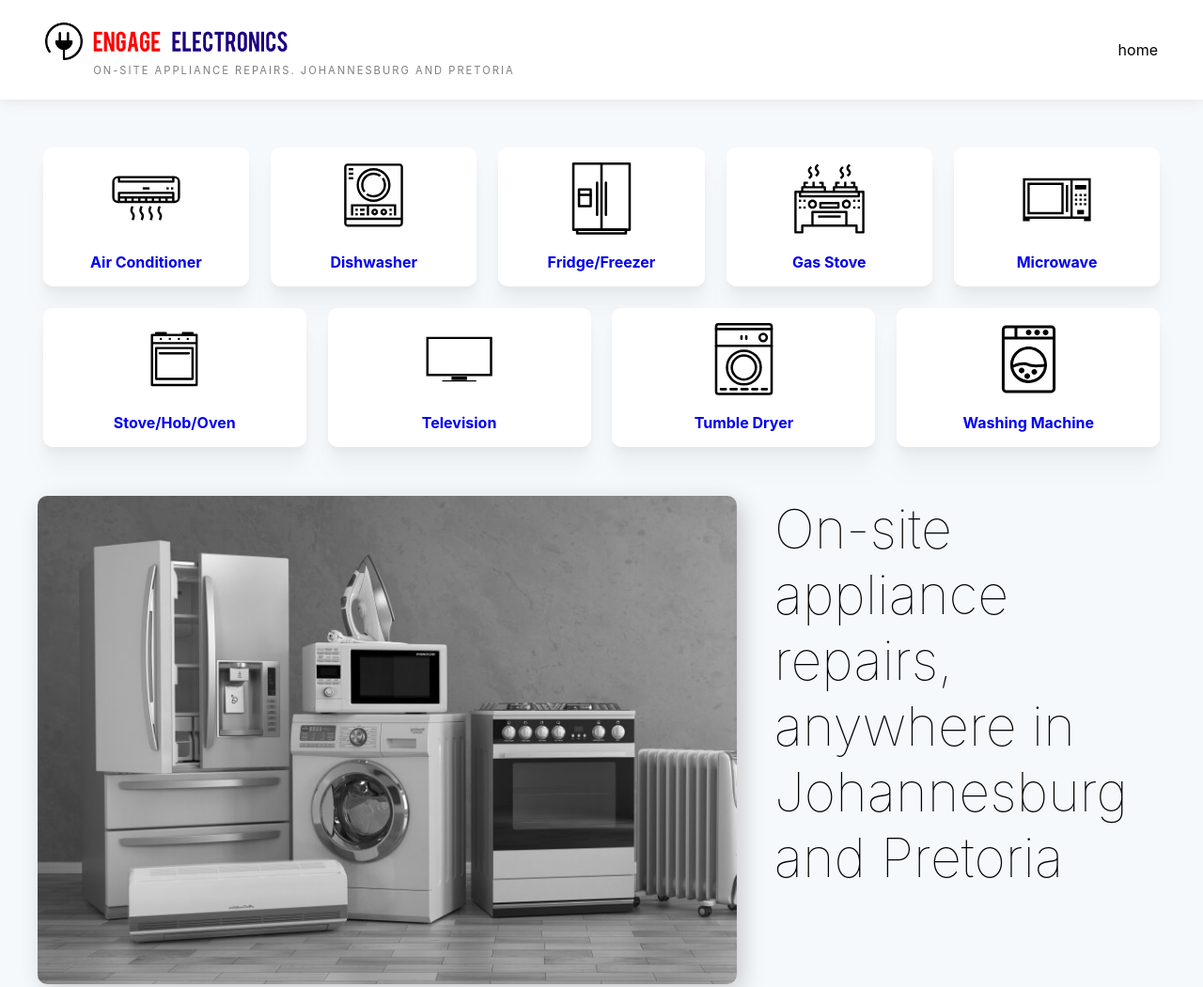
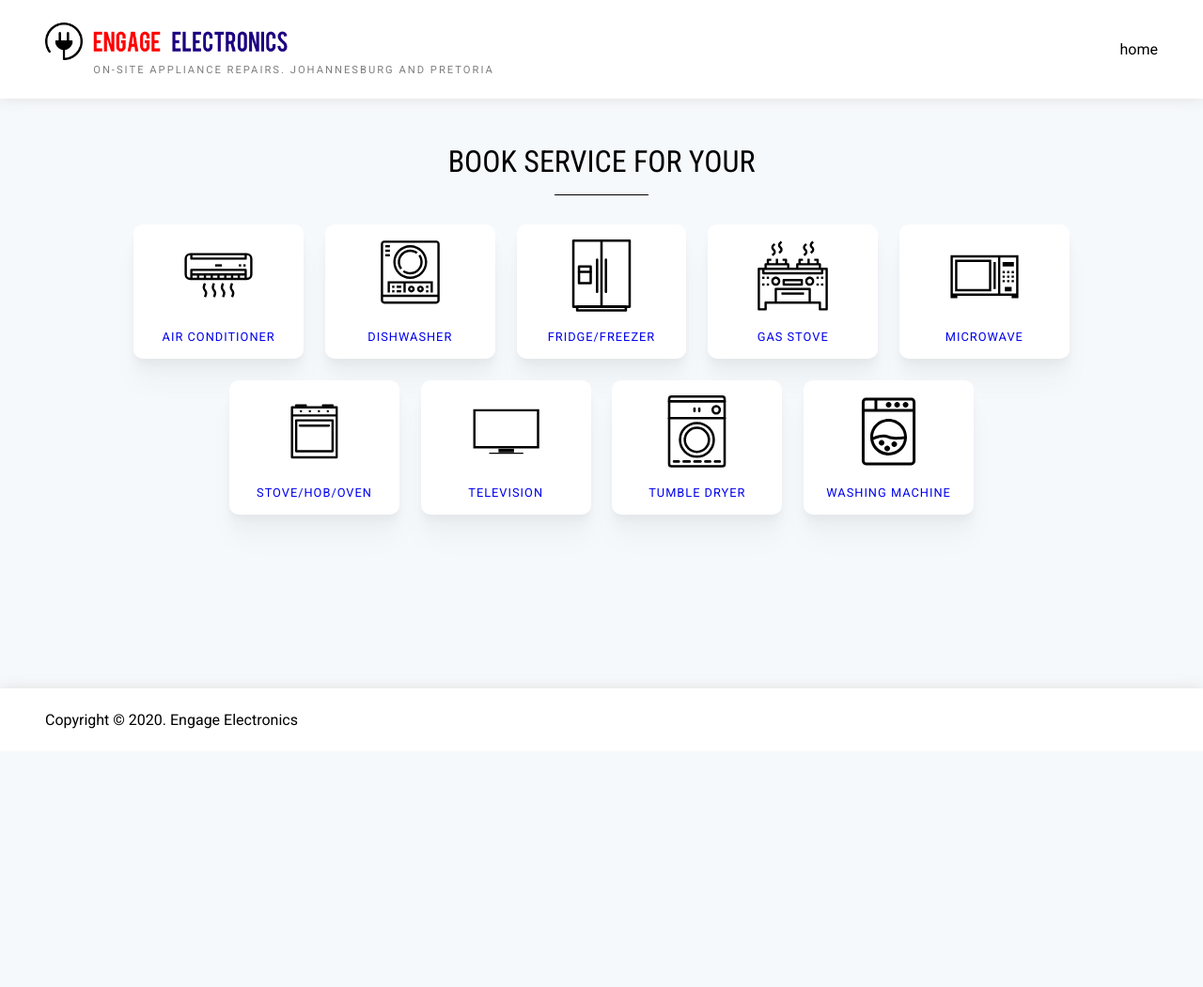
Before and after one commit to spaghettiwews/engage, a React app: page / in a window 1280 px wide. Shown: the top 1051 px of the page at 94% size. After the commit the page ends 800 px from the top, so only its background shows below. Built offline with nearby package versions, Linux system fonts and the light colour scheme.

Commit message:
some housekeeping and visual tidying up

```diff
--- a/src/components/Hero.css
+++ b/src/components/Hero.css
@@ -1,8 +1,3 @@
-.hero {
-  display: flex;
-  margin-top: 2.5rem;
-}
-
 .hero .hero__image {
   border-radius: 10px;
   box-shadow: 6px 7px 24px 0 rgba(0, 0, 0, 0.19);
@@ -11,18 +6,25 @@
 
 .hero .hero__image img {
   display: block;
-  filter: grayscale(100%);
-  max-height: 520px;
-  transform: rotateY(180deg);
-}
-
-.hero .hero__caption {
-  flex: 1;
-  padding: 0 2.5rem;
+  max-width: 100%;
 }
 
 .hero .hero__caption h2 {
-  margin: 0;
-  font-size: 3.6rem;
-  font-weight: 100;
+  margin: 1rem 0 3rem;
+  font-size: 2rem;
+  font-weight: 100 !important;
+  text-align: center;
+  text-transform: uppercase;
 }
+
+.hero .hero__caption h2::after {
+  content: "";
+  width: 100px;
+  height: 1px;
+  background: black;
+  display: block;
+  margin: 1rem auto;
+  position: absolute;
+  left: 0;
+  right: 0;
+}
--- a/src/components/Hero.js
+++ b/src/components/Hero.js
@@ -8,9 +8,9 @@ const Hero = () => {
       {heroSlides.map(heroSlide => {
         return (
           <>
-            <div className="hero__image">
+            {/* <div className="hero__image">
               <img src={heroSlide.image} alt="hero" />
-            </div>
+            </div> */}
             <div className="hero__caption">
               <h2>{heroSlide.caption}</h2>
             </div>
--- a/src/components/Home.css
+++ b/src/components/Home.css
@@ -1,4 +1,7 @@
-main.App  {
-    flex: 1;
-    margin: 2.5rem;
+main.App {
+  align-items: start;
+  flex: 1;
+  margin: 2rem auto;
+  max-width: 65em;
+  width: 100%;
 }
--- a/src/components/Router.js
+++ b/src/components/Router.js
@@ -2,26 +2,32 @@ import React from "react";
 import Header from "./Header";
 import Home from "./Home";
 import Footer from "./Footer";
-// import NotFound from "./NotFound";
-import { BrowserRouter, Route } from "react-router-dom";
+import NotFound from "./NotFound";
+import { BrowserRouter, Switch, Route } from "react-router-dom";
 import BookingForm from "./BookingForm";
 import Hero from "./Hero";
+import ThankYou from "./ThankYou";
 
 const Router = () => {
   return (
     <BrowserRouter>
       <Header />
       <main className="App">
-        <Home />
+        <Switch>
           <Route exact path="/">
             <Hero />
+            <Home />
           </Route>
-        <Route exact path="/booking/:bookingSlug">
+          <Route exact path="/b/:bookingSlug">
             <BookingForm />
           </Route>
-        {/* <Route>
+          <Route exact path="/thankyou">
+            <ThankYou />
+          </Route>
+          <Route>
             <NotFound />
-        </Route> */}
+          </Route>
+        </Switch>
       </main>
       <Footer />
     </BrowserRouter>
--- a/src/components/Service.css
+++ b/src/components/Service.css
@@ -1,14 +1,14 @@
 .App ul {
   display: flex;
   flex-wrap: wrap;
+  justify-content: center;
   list-style: none;
   padding: 0;
 }
 
-.App ul li {
-  flex: 1;
+.App ul li.service {
   text-align: center;
-  margin: calc(1.43rem / 2);
+  margin: 0 calc(1.43rem / 2) 1.43rem;
 }
 
 .App ul {
@@ -24,8 +24,10 @@
     0 6.5px 6.9px rgba(0, 0, 0, 0.018), 0 13.3px 14.2px rgba(0, 0, 0, 0.022),
     0 27.4px 29.2px rgba(0, 0, 0, 0.028), 0 75px 80px rgba(0, 0, 0, 0);
   text-decoration: none;
-  font-size: 1rem;
-  font-weight: bold;
+  font-size: 0.8rem;
+  font-weight: 100;
+  text-transform: uppercase;
+  letter-spacing: 1px;
   min-width: 9.3rem;
 }
 
@@ -35,7 +37,7 @@ li img {
   margin: auto;
 }
 
-li.service a.active {
+li.service a:hover {
   color: #000;
   background-image: radial-gradient(
     circle 464px at 51.6% 98.9%,
--- a/src/index.css
+++ b/src/index.css
@@ -1,15 +1,27 @@
+@import url("https://fonts.googleapis.com/css?family=Roboto&display=swap");
+@import url("https://fonts.googleapis.com/css?family=Roboto+Condensed&display=swap");
+
 body {
   background-color: rgba(241, 246, 251, 0.6);
   margin: 0;
-  font-family: -apple-system, BlinkMacSystemFont, 'Segoe UI', 'Roboto', 'Oxygen',
-    'Ubuntu', 'Cantarell', 'Fira Sans', 'Droid Sans', 'Helvetica Neue',
-    sans-serif;
+  font-family: "Roboto", sans-serif;
+  -webkit-font-smoothing: antialiased;
+  -moz-osx-font-smoothing: grayscale;
+}
+
+h1,
+h2,
+h3,
+h4,
+h5,
+h6 {
+  font-family: "Roboto Condensed", sans-serif;
   -webkit-font-smoothing: antialiased;
   -moz-osx-font-smoothing: grayscale;
 }
 
 code {
-  font-family: source-code-pro, Menlo, Monaco, Consolas, 'Courier New',
+  font-family: source-code-pro, Menlo, Monaco, Consolas, "Courier New",
     monospace;
 }
 
--- a/src/siteConfig.js
+++ b/src/siteConfig.js
@@ -13,19 +13,19 @@ export const services = [
   {
     icon: airconditioner,
     label: "Air Conditioner",
-    url: "/booking/airconditioner"
+    url: "/airconditioner"
   },
-  { icon: dishwasher, label: "Dishwasher", url: "/booking/dishwasher" },
-  { icon: fridge, label: "Fridge/Freezer", url: "/booking/fridge" },
-  { icon: gasstove, label: "Gas Stove", url: "/booking/gasstove" },
-  { icon: microwave, label: "Microwave", url: "/booking/microwave" },
-  { icon: stove, label: "Stove/Hob/Oven", url: "/booking/stove" },
-  { icon: television, label: "Television", url: "/booking/television" },
-  { icon: tumbledryer, label: "Tumble Dryer", url: "/booking/tumbledryer" },
+  { icon: dishwasher, label: "Dishwasher", url: "/dishwasher" },
+  { icon: fridge, label: "Fridge/Freezer", url: "/fridge" },
+  { icon: gasstove, label: "Gas Stove", url: "/gasstove" },
+  { icon: microwave, label: "Microwave", url: "/microwave" },
+  { icon: stove, label: "Stove/Hob/Oven", url: "/stove" },
+  { icon: television, label: "Television", url: "/television" },
+  { icon: tumbledryer, label: "Tumble Dryer", url: "/tumbledryer" },
   {
     icon: washingmachine,
     label: "Washing Machine",
-    url: "/booking/washingmachine"
+    url: "/washingmachine"
   }
 ];
 
@@ -39,7 +39,7 @@ export const navLinks = [
 export const heroSlides = [
   {
     image: heroImage,
-    caption: "On-site appliance repairs, anywhere in Johannesburg and Pretoria"
+    caption: "Book service for your"
   }
 ];
 
@@ -62,6 +62,10 @@ const siteConfig = {
   copyright: "Copyright © " + new Date().getFullYear()
 };
 
-export const locations = ["Johannesburg", "Pretoria"];
+export const locations = [
+  { label: "Where is the faulty appliance?", value: "" },
+  { label: "Johannesburg", value: "Johannesburg" },
+  { label: "Pretoria", value: "Pretoria" }
+];
 
 export default siteConfig;
```
Lines whose indentation alone changed are shown as unchanged.
